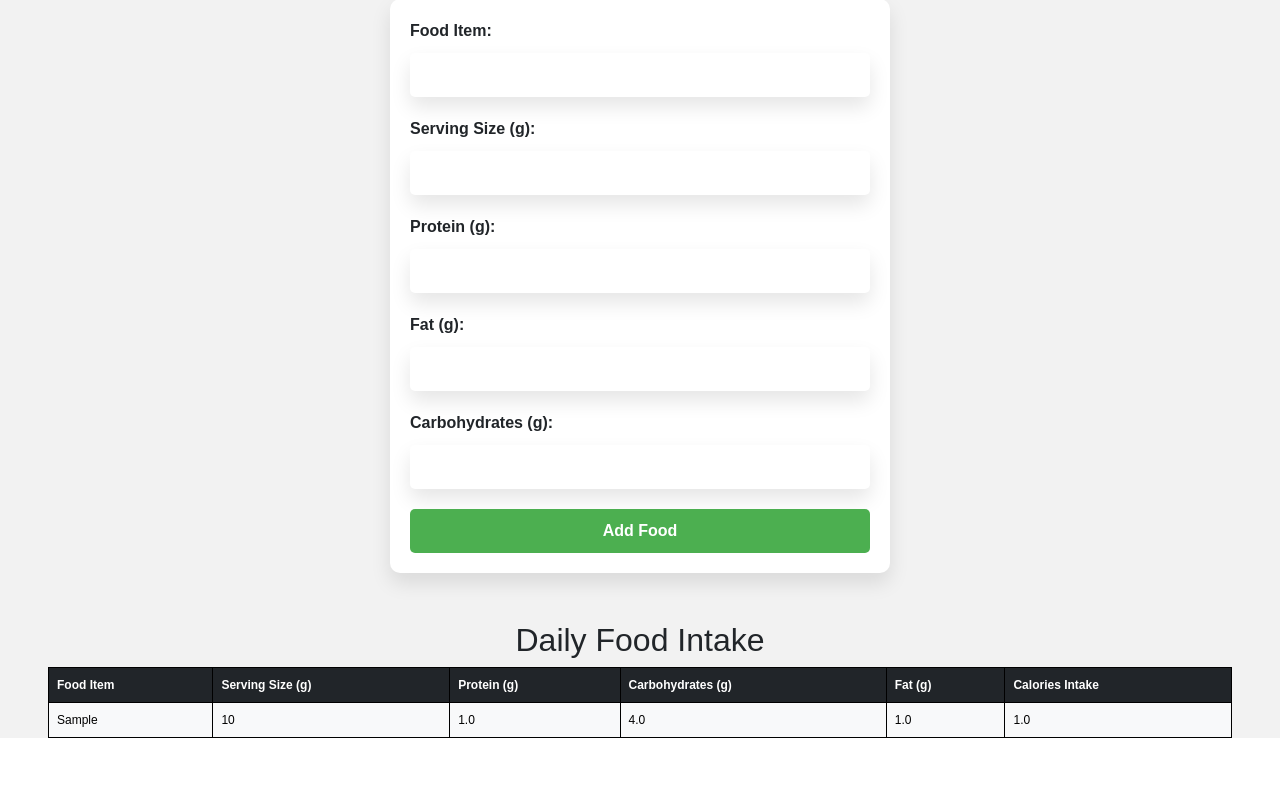
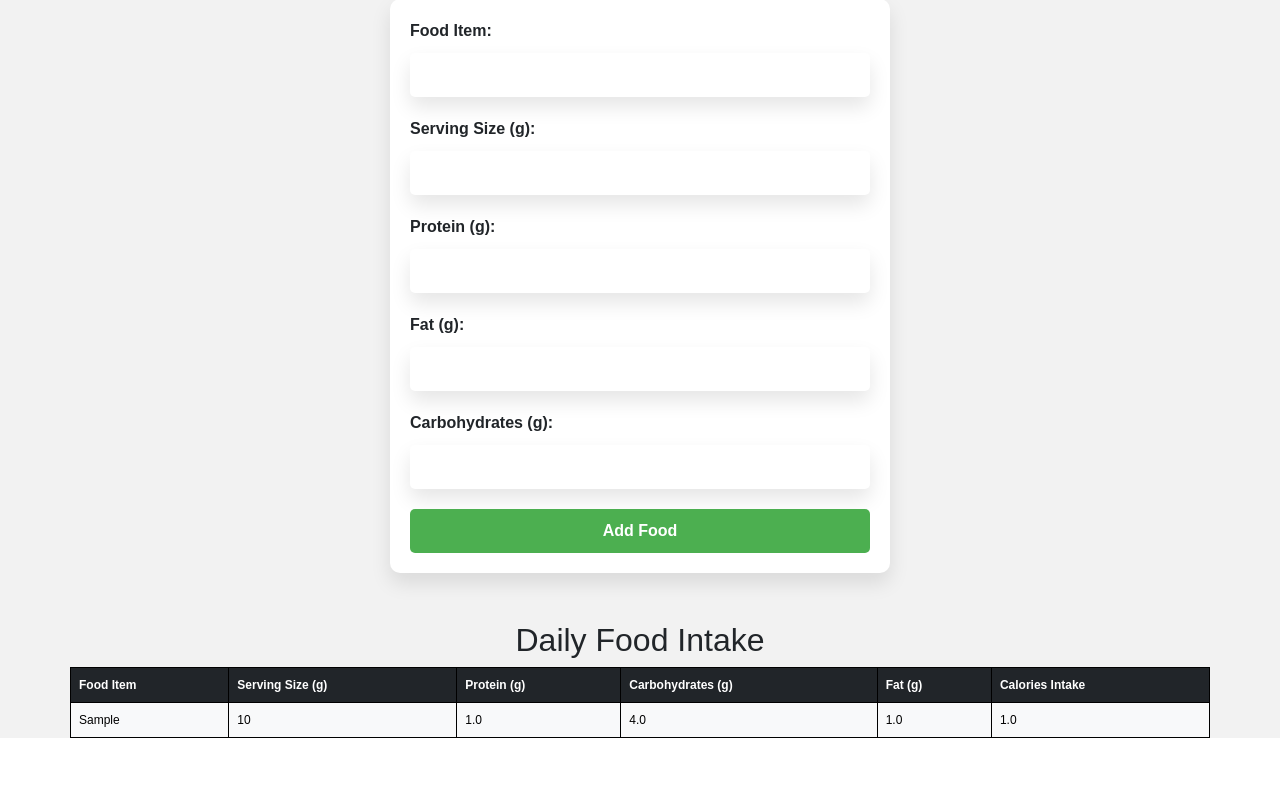
Before and after one commit to Asad474/Hackathon_project-TrackingApp, a Django app: page /dashboard/food-tracker in a window 1280 px wide. Shown: the part 222-1008 px from the top of the page. Run offline with Django 4.2, Linux system fonts and the light colour scheme; a user stored in the database is signed in; tables that the repository leaves empty hold one stand-in row (values such as "Sample post").

Commit message:
TrackingApp(update dashboard)

```diff
--- a/trackingapp/templates/trackingapp/dashboard_foodtracker.html
+++ b/trackingapp/templates/trackingapp/dashboard_foodtracker.html
@@ -32,7 +32,7 @@
     <div class="m-5">
         <h2>Daily Food Intake</h2>
 
-        <table class="table">
+        <table class="table container">
             <thead class="table-dark">
                 <tr>
                     <th>Food Item</th>
```
